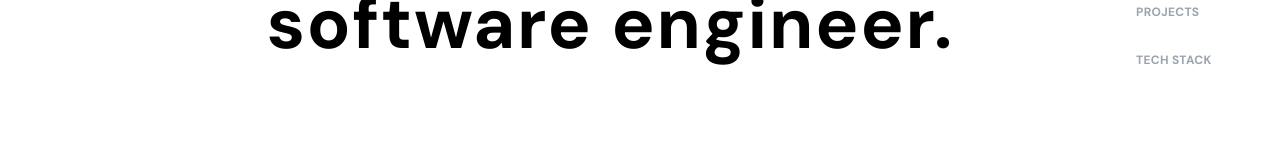
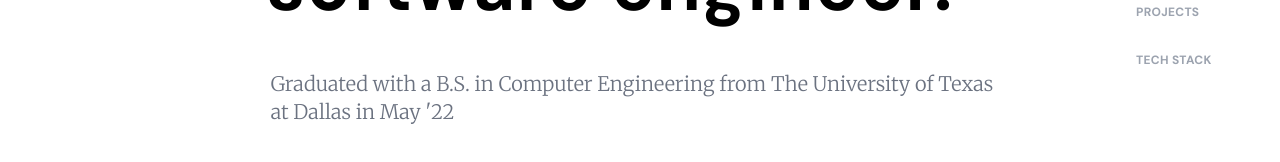
Before and after one commit to davidk101/portfolio, a React (Create React App) app: page / in a window 1280 px wide. Shown: the part 440-602 px from the top of the page. Built offline with nearby package versions, Linux system fonts and the light colour scheme.

Commit message:
add education

```diff
--- a/src/pages/about.js
+++ b/src/pages/about.js
@@ -22,7 +22,7 @@ const About = ({ setPage, pageVariants, pageTransition }) => {
                     </h1>
                     <p className="sm:ml-1 text-base mt-6 sm:mt-12 sm:text-xl font-serif text-gray-500">
                         <p className = "my-5">
-
+                            Graduated with a B.S. in Computer Engineering from The University of Texas at Dallas in May '22
                         </p>
                     </p>
 
```
